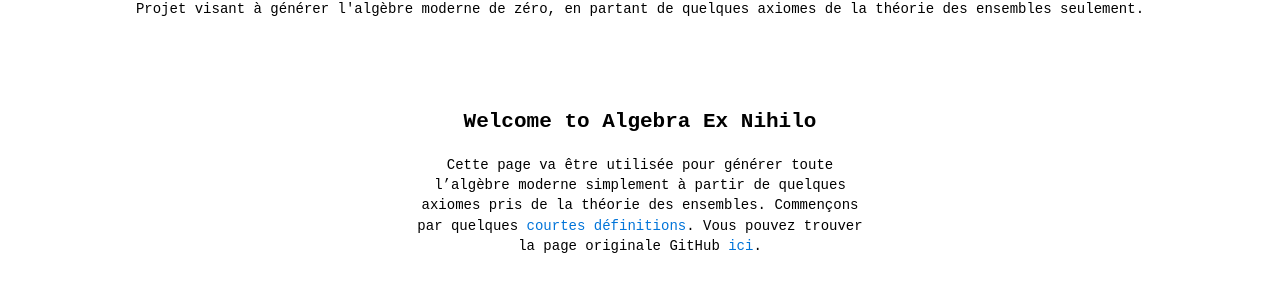
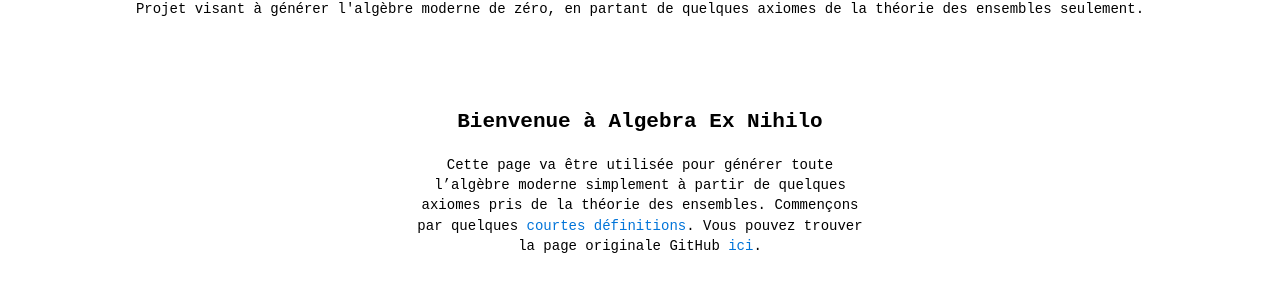
Before and after one commit to Thrallherd/AlgebraExNihilo, a Jekyll site: the page built from index.md, in a window 1280 px wide. Shown: the part 179-481 px from the top of the page. Built offline with Jekyll 4.4.1, drawn with Linux system fonts in a browser that asks for light colours.

Commit message:
Update index.md

```diff
--- a/index.md
+++ b/index.md
@@ -5,6 +5,6 @@ language: fr
 nav-order: 1
 ---
 
-## Welcome to Algebra Ex Nihilo
+## Bienvenue à Algebra Ex Nihilo
 
 Cette page va être utilisée pour générer toute l'algèbre moderne simplement à partir de quelques axiomes pris de la théorie des ensembles. Commençons par quelques [courtes définitions](basic_def.md). Vous pouvez trouver la page originale GitHub [ici](welcome.md).
```
